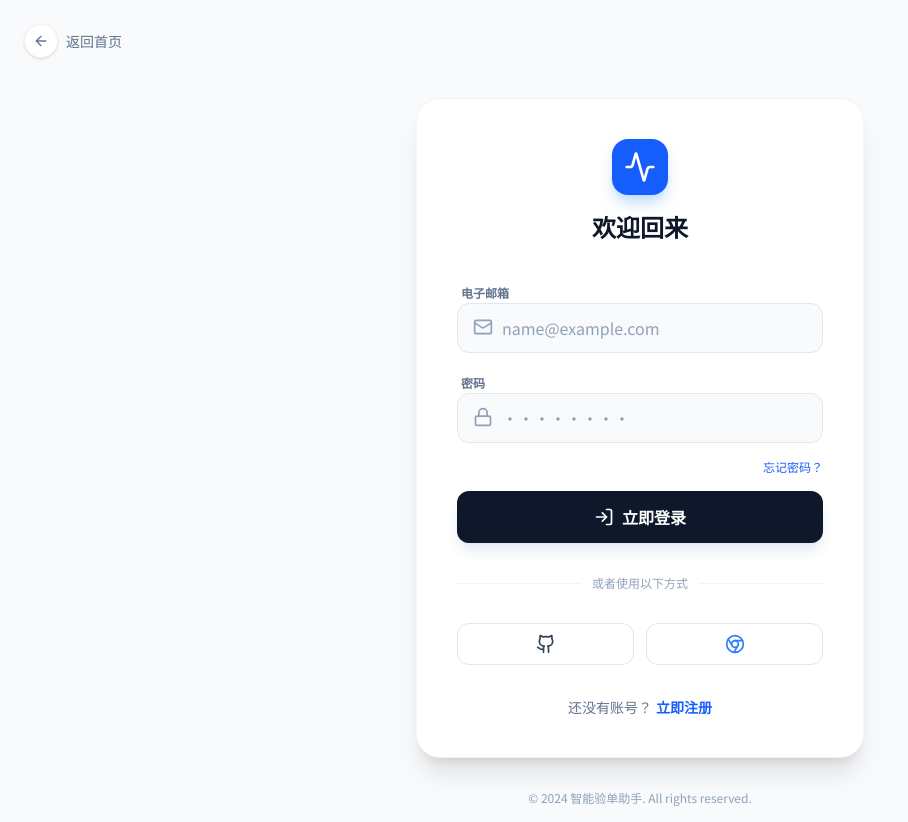
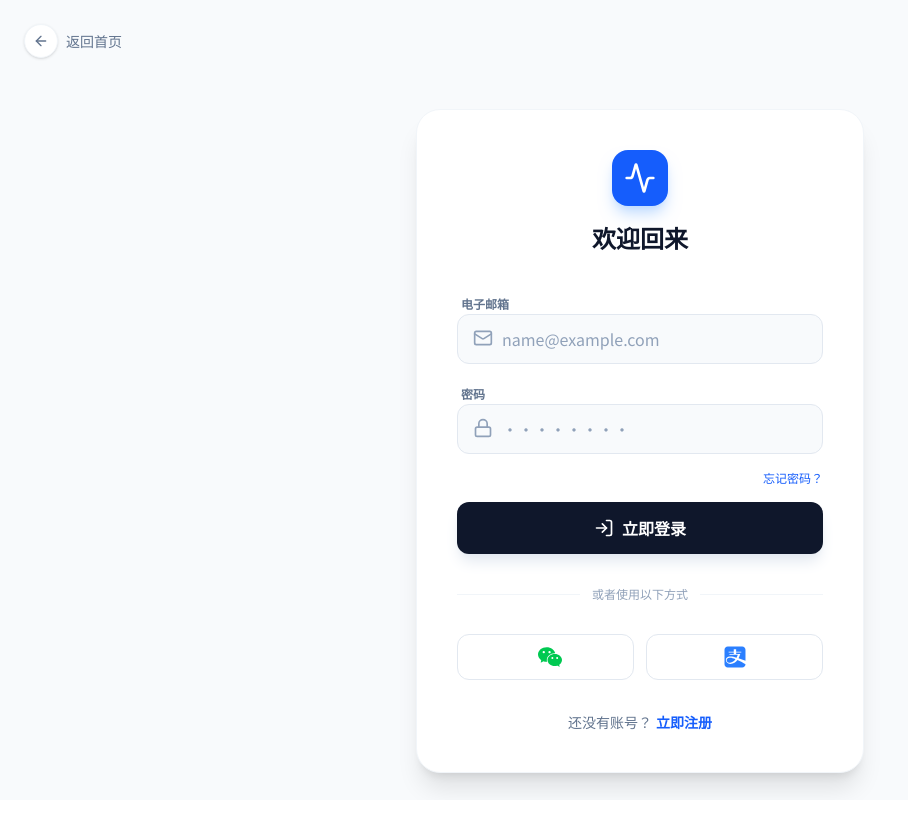
Before and after one commit to benyipCoding/ai-doctor, a Next.js app: page /auth in a window 1280 px wide. Shown: the whole page, without its empty margins (0-908 px from the left). After the commit the page ends 800 px from the top, so only its background shows below. Built offline with nearby package versions, Linux system fonts and the light colour scheme.

Commit message:
更换社交登录图标

```diff
--- a/app/auth/page.tsx
+++ b/app/auth/page.tsx
@@ -11,6 +11,8 @@ import {
   Chrome,
 } from "lucide-react";
 import { useRouter } from "next/navigation";
+import { IoLogoWechat } from "react-icons/io5";
+import { FaAlipay } from "react-icons/fa";
 
 const AuthPage = () => {
   const [isLogin, setIsLogin] = useState(true); // login or register
@@ -102,7 +104,7 @@ const AuthPage = () => {
               <div className="flex justify-end">
                 <button
                   type="button"
-                  className="text-xs font-medium text-blue-600 hover:text-blue-700"
+                  className="text-xs font-medium text-blue-600 hover:text-blue-700 cursor-pointer"
                 >
                   忘记密码？
                 </button>
@@ -111,7 +113,7 @@ const AuthPage = () => {
 
             <button
               type="submit"
-              className="w-full bg-slate-900 hover:bg-slate-800 text-white font-bold py-3.5 rounded-xl shadow-lg shadow-slate-200 hover:shadow-xl transition-all active:scale-[0.98] flex items-center justify-center mt-2"
+              className="w-full bg-slate-900 hover:bg-slate-800 text-white font-bold py-3.5 rounded-xl shadow-lg shadow-slate-200 hover:shadow-xl transition-all active:scale-[0.98] flex items-center justify-center mt-2 cursor-pointer"
             >
               {isLogin ? (
                 <>
@@ -140,11 +142,11 @@ const AuthPage = () => {
           </div>
 
           <div className="grid grid-cols-2 gap-3">
-            <button className="flex items-center justify-center py-2.5 border border-slate-200 rounded-xl hover:bg-slate-50 transition-colors">
-              <Github className="w-5 h-5 text-slate-700" />
+            <button className="flex items-center justify-center py-2.5 border border-slate-200 rounded-xl hover:bg-slate-50 transition-colors cursor-pointer">
+              <IoLogoWechat className="w-6 h-6 text-green-500 ml-2" />
             </button>
-            <button className="flex items-center justify-center py-2.5 border border-slate-200 rounded-xl hover:bg-slate-50 transition-colors">
-              <Chrome className="w-5 h-5 text-blue-500" />
+            <button className="flex items-center justify-center py-2.5 border border-slate-200 rounded-xl hover:bg-slate-50 transition-colors cursor-pointer">
+              <FaAlipay className="w-6 h-6 text-blue-500" />
             </button>
           </div>
 
@@ -155,7 +157,7 @@ const AuthPage = () => {
             </span>
             <button
               onClick={() => setIsLogin(!isLogin)}
-              className="font-bold text-blue-600 hover:text-blue-700 ml-1"
+              className="font-bold text-blue-600 hover:text-blue-700 ml-1 cursor-pointer"
             >
               {isLogin ? "立即注册" : "直接登录"}
             </button>
@@ -164,9 +166,9 @@ const AuthPage = () => {
       </div>
 
       {/* 底部版权 */}
-      <div className="p-4 text-center text-xs text-slate-400">
+      {/* <div className="p-4 text-center text-xs text-slate-400">
         &copy; 2024 智能验单助手. All rights reserved.
-      </div>
+      </div> */}
     </div>
   );
 };
--- a/middleware.ts
+++ b/middleware.ts
@@ -12,8 +12,8 @@ export function middleware(req: NextRequest) {
     // 占位鉴权逻辑：检查名为 `token` 的 cookie 是否存在。
     // TODO: 在后续实现中替换为真实鉴权逻辑（如 JWT 验证、Session 校验等）。
     const token = req.cookies.get("token")?.value;
-    // const isAuthenticated = Boolean(token);
-    const isAuthenticated = true;
+    const isAuthenticated = Boolean(token);
+    // const isAuthenticated = true;
     // const isAuthenticated = false; // 临时强制未鉴权，便于测试重定向逻辑
 
     if (!isAuthenticated) {
--- a/package.json
+++ b/package.json
@@ -13,7 +13,8 @@
     "lucide-react": "^0.562.0",
     "next": "16.1.3",
     "react": "19.2.3",
-    "react-dom": "19.2.3"
+    "react-dom": "19.2.3",
+    "react-icons": "^5.5.0"
   },
   "devDependencies": {
     "@tailwindcss/postcss": "^4",
```
Also changed, not shown: 1 other file (tests, documents, lock files or other folders).
